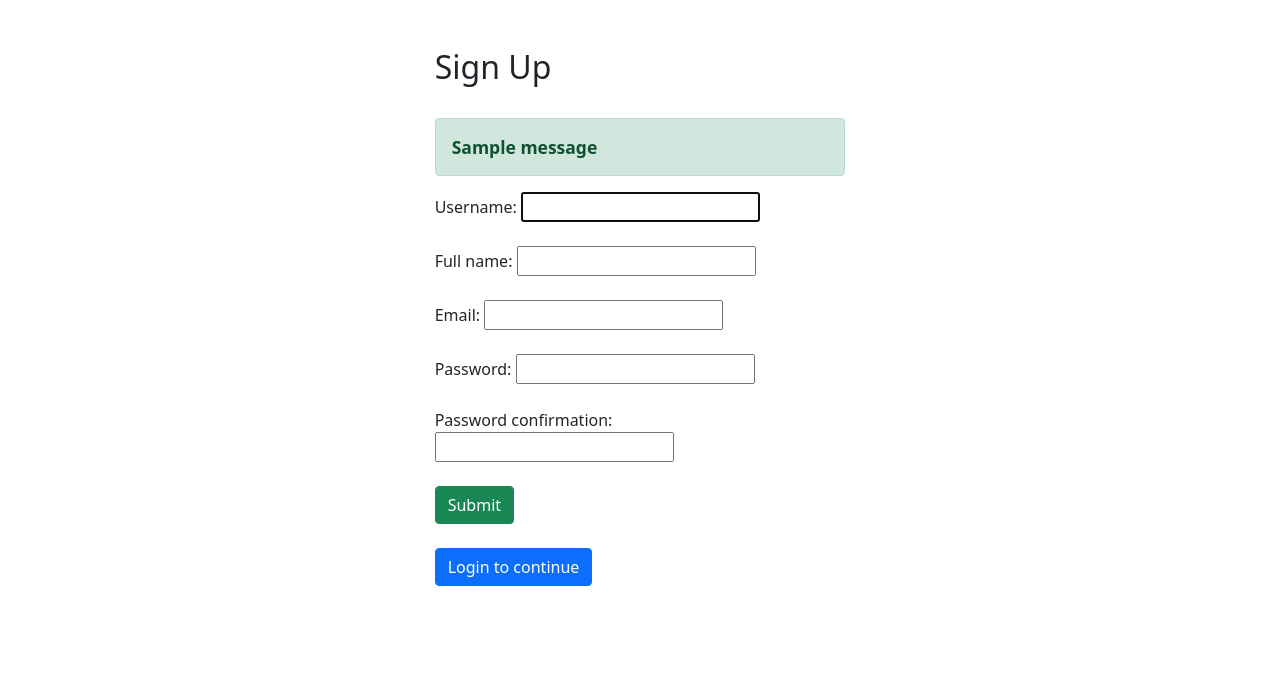
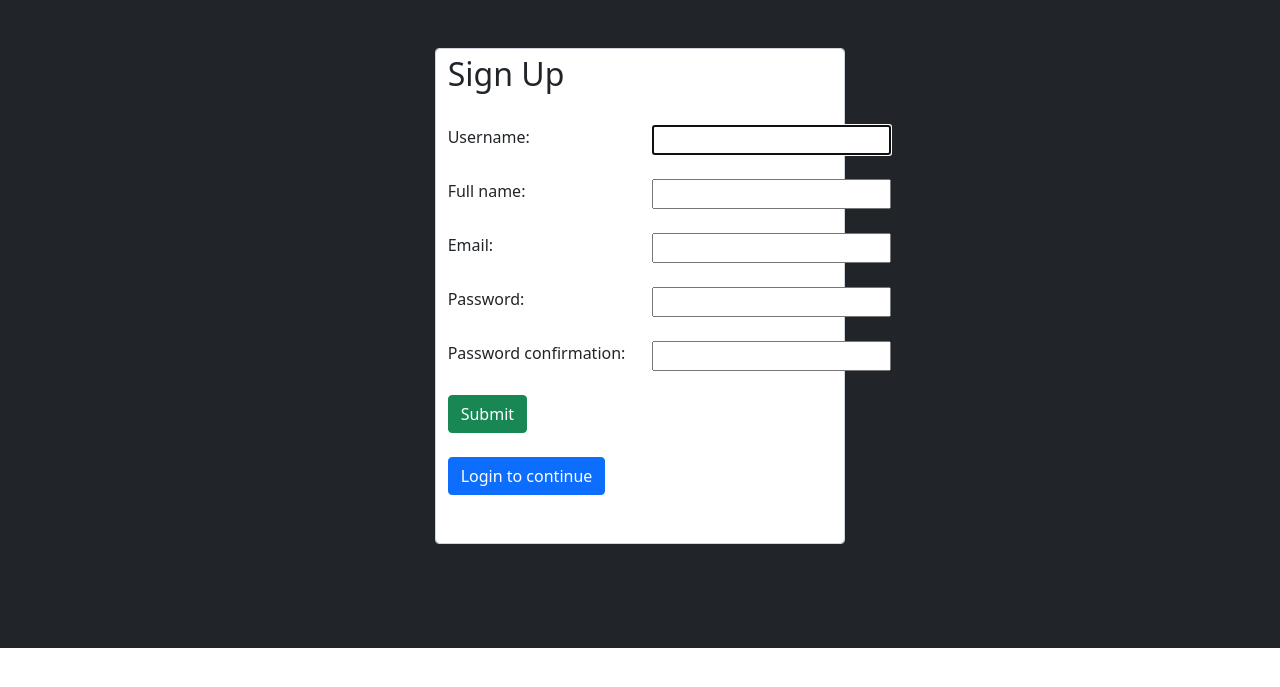
Before and after one commit to silvisharma/UserManagementSystem, a Django app: page /register/ in a window 1280 px wide. Shown: the top 687 px of the page. Run offline with Django 3.2, Linux system fonts and the light colour scheme; tables that the repository leaves empty hold one stand-in row (values such as "Sample post"); one stand-in notice (Sample message) is shown.

Commit message:
modified

```diff
--- a/UserManagementSystem/UserManagementSystem/settings.py
+++ b/UserManagementSystem/UserManagementSystem/settings.py
@@ -38,6 +38,8 @@ INSTALLED_APPS = [
     'django.contrib.sessions',
     'django.contrib.messages',
     'django.contrib.staticfiles',
+
+
 
 ]
 
--- a/UserManagementSystem/users/forms.py
+++ b/UserManagementSystem/users/forms.py
@@ -6,13 +6,13 @@ from .models import Blog
 
 
 class SignUpForm(UserCreationForm):
-
     fullname = forms.CharField(label="Full name")
 
     class Meta:
         model = User
         fields = ['username', 'fullname', 'email']
         labels = {'email': 'Email', 'password2': 'Confirm Password'}
+
 
 
 class EditUserForm(UserChangeForm):
--- a/UserManagementSystem/users/templates/admin/showuser.html
+++ b/UserManagementSystem/users/templates/admin/showuser.html
@@ -2,11 +2,11 @@
 {% block content %}
 {% if messages %}
 <div class="alert alert-success py-1 w-100">
-    <strong>
+
         {% for message in messages %}
         <small {% if message.tags %} class="{{message.tags}}" {% endif %}> {{message}} </small>
         {% endfor %}
-    </strong>
+
     {% endif %}
 </div>
 <a href="{% url 'home' %}" class="mt-2 text-dark px-4">Home</a>
@@ -14,6 +14,7 @@
 {% if perms.admin.delete_blog%}
 
 <a style="margin-left:280px;" href="{% url 'adduser' %}" class="btn btn-success">Add User</a><br><br>
+
 <center>
     <table style="width:60%; " class="table table-hover table-bordered table-dark">
         <thead>
--- a/UserManagementSystem/users/templates/base.html
+++ b/UserManagementSystem/users/templates/base.html
@@ -53,6 +53,7 @@ a {
 
 </head>
 <body>
+{% block content %}
     <h1 class="text-center" >USER MANAGEMENT SYSTEM</h1><br><br>
 
 <div>
@@ -77,6 +78,6 @@ a {
 <script src="{% static 'users/js/popper.js' %}"></script>
 <script src="{% static 'users/js/bootstrap.js' %}"></script>
 <script src="{% static 'users/js/bootstrap.min.js' %}"></script>
-
+{% endblock %}
 </body>
 </html>
--- a/UserManagementSystem/users/templates/forgotpassword/password_reset_done.html
+++ b/UserManagementSystem/users/templates/forgotpassword/password_reset_done.html
@@ -1,3 +1,6 @@
+{% extends 'home.html' %}
+{% block content %}
+<div class="mt-2 ms-2">
 <p>
     We've emailed you instructions for setting your password, if an account exists with the email you entered.
     You should receive them shortly.
@@ -6,3 +9,6 @@
     If you don't receive an email, please make sure you've entered the address you registered with,
     and check your spam folder.
 </p>
+    <a href="{% url 'login' %}">Login to continue</a>
+    </div>
+{% endblock %}
--- a/UserManagementSystem/users/templates/forgotpassword/password_reset_form.html
+++ b/UserManagementSystem/users/templates/forgotpassword/password_reset_form.html
@@ -1,6 +1,6 @@
 {% extends 'registration/changepwd.html' %}
  {% block content %}
-<center>
+<div class="text-center py-5">
 <h3>Forgot password?</h3><br>
 <form method="post">
     {% csrf_token %}
@@ -8,6 +8,6 @@
 
     <button class="button btn-success btn-md" type="submit">Sent Password Reset Link</button>
 </form>
-        </div>
-</center>
+</div>
+
 {% endblock %}
--- a/UserManagementSystem/users/templates/home.html
+++ b/UserManagementSystem/users/templates/home.html
@@ -24,15 +24,15 @@ font-weight:bold; position: absolute; left: 650px; width:100px;
 <body>
 {% block content %}
 <nav class="navbar navbar-expand-md py-0 navbar-dark bg-dark">
-    <p class="navbar-brand mb-2 mx-2 navbar-text text-right py-1 lead">Hello, {{request.user.username}}</p>
+    <p class="navbar-brand mb-2 mx-2 navbar-text text-right py-1 ms-3 lead">Hello, {{request.user.username}}</p>
     <ul class="navbar-nav ms-auto">
         <li class="nav-item" style="list-style: none;">
-            <a class="btn btn-primary btn-sm text-white" href="{% url 'profile' %}">Edit Profile</a>
+            <a class="btn btn-light btn-sm text-dark" href="{% url 'profile' %}">Edit Profile</a>
             {% if users != None%}
-            <a class="btn btn-primary btn-sm text-white" href="{% url 'show' %}">Manage Users</a>
+            <a class="btn btn-light btn-sm text-dark" href="{% url 'show' %}">Manage Users</a>
             {% endif %}
-            <a class="btn btn-primary btn-sm text-white" href="{% url 'changepwd' %}">Change Password</a>
-            <a class="btn btn-danger btn-sm text-white" href="{% url 'logout' %}">Logout</a>
+            <a class="btn btn-light btn-sm text-dark" href="{% url 'changepwd' %}">Change Password</a>
+            <a class="btn btn-link text-white" href="{% url 'logout' %}">Logout</a>
         </li>
     </ul>
 </nav>
@@ -46,19 +46,20 @@ font-weight:bold; position: absolute; left: 650px; width:100px;
 
     {% endif %}
 </div>
-<h2 class="display-5 text-weight-bold mt-2 text-center">
+<div class="container">
+<h2 class="display-4 text-weight-bold mt-2 ">
     Welcome to User Management System {{name}}</h2>
 <br><br>
-<div class="container">
-    <a href="{% url 'addpost' %}" class="btn btn-success btn-md">Add New Post</a><br><br>
-</div>
+
+    <a href="{% url 'addpost' %}" class="btn btn-success text-white btn-md">Add New Post</a><br><br>
+
 {% for post in posts%}
 <div class="container border border-primary bg-dark text-white ">
 
     <h1 class="display-4">{{post.title}}</h1>
-    <p class="lead">{{post.desc}}</p>
+    <p class="lead">{{post.desc}}</p><br>
 
-    <a href="{% url 'editpost' post.id %}" class="btn btn-warning btn-md">Edit</a>
+    <a href="{% url 'editpost' post.id %}" class="btn btn-light btn-md">Edit</a>
     {% if perms.users.delete_blog%}
     <form action="{% url 'delpost' post.id %}" method="POST" class="d-inline">
         {% csrf_token %}
@@ -69,16 +70,18 @@ font-weight:bold; position: absolute; left: 650px; width:100px;
 <br>
 {% endfor %}
 
-<div style="font-size:25px;margin-left:120px;">
+
     {% if users != None%}
-    <h5 class="display-7 text-weight-bold">Hello Admin! Here is a list of all users. You can view their information by
+    <h5 class="text-weight-bold">Hello Admin! Here is a list of all users. You can view their information by
         clicking on them.</h5>
     {% for user in users %}
-    <a href="{% url 'detail' user.id %}">{{user.username}}</a><br>
+    <a class="text-dark " href="{% url 'detail' user.id %}">{{user.username}}</a><br>
     {% endfor %}
 
     {% endif %}
-</div>
+
+        </div>
+
 {% endblock %}
 </body>
 </html>
--- a/UserManagementSystem/users/templates/registration/editprofile.html
+++ b/UserManagementSystem/users/templates/registration/editprofile.html
@@ -2,11 +2,11 @@
 {% block content %}
     {% if messages %}
     <div class="alert alert-success py-1 w-100">
-        <strong>
+
             {% for message in messages %}
             <small {% if message.tags %} class="{{message.tags}}" {% endif %}> {{message}} </small>
             {% endfor %}
-        </strong>
+
         {% endif %}
     </div>
     <a href="{% url 'home' %}" class="btn btn-close-black " aria-label="Close">
--- a/UserManagementSystem/users/templates/registration/register.html
+++ b/UserManagementSystem/users/templates/registration/register.html
@@ -1,35 +1,39 @@
 {% extends 'home.html' %}
+
 {% block content %}
 
-<section class="row justify-content-center mt-5">
-    <section class="col-12 col-sm-6 col-md-4">
+<div class="row justify-content-center bg-dark ">
+    <section class="col-12 col-sm-12  col-md-4 mb-2 pb-5">
+        <div class="form-control form-control-md my-5 pb-5">
 
-        <form action="" method="POST" class="form-container" novalidate>
-            <h2>Sign Up</h2><br>
-            {% if messages %}
-            <div class="alert alert-success h5">
-                <strong>
-                    {% for message in messages %}
-                    <small {% if message.tags %} class="{{message.tags}}" {% endif %}> {{message}} </small>
-                    {% endfor %}
-                </strong>
-                {% endif %}
+            <form action="" method="POST" novalidate>
+
+                <h2>Sign Up</h2><br>
+{% for field in form %}
+    <div class="row ">
+       <div class="col-md-6">
+        {{ field.label_tag }}
+       </div>
+        <div style="width:50px">
+         {{ field }}<br><br>
+            <div style="width:180px;">
+            {% for error in field.errors %}
+            <div class="alert alert-danger  py-1 col-xs-1">{{error}}</div>
+          {% endfor %}
             </div>
-            {% csrf_token%}
-            {% if form.non_field_errors %}
-            {% for error in form.non_field_errors %}
-            {{error}}<br>
-            {% endfor %}
-            {% endif %}
-            {% for f in form %}
-            {{f.label_tag}} {{f}} {{f.errors|striptags}} <br><br>
-            {% endfor %}
+       </div>
 
-            <button type="submit" class="btn btn-success ">Submit</button>
-            <br><br>
+
+    </div>
+
+ {% endfor %}
+                {% csrf_token%}
+
+                <button type="submit" class="btn btn-success ">Submit</button>
+                <br><br>
             <a href="{% url 'login' %}" class="btn btn-primary">Login to continue</a>
         </form>
+        </div>
     </section>
-</section>
-
+</div>
 {% endblock %}
```
Also changed, not shown: UserManagementSystem/users/templates/forgotpassword/password_reset_confirm.html (+26 -17 lines), UserManagementSystem/db.sqlite3.
